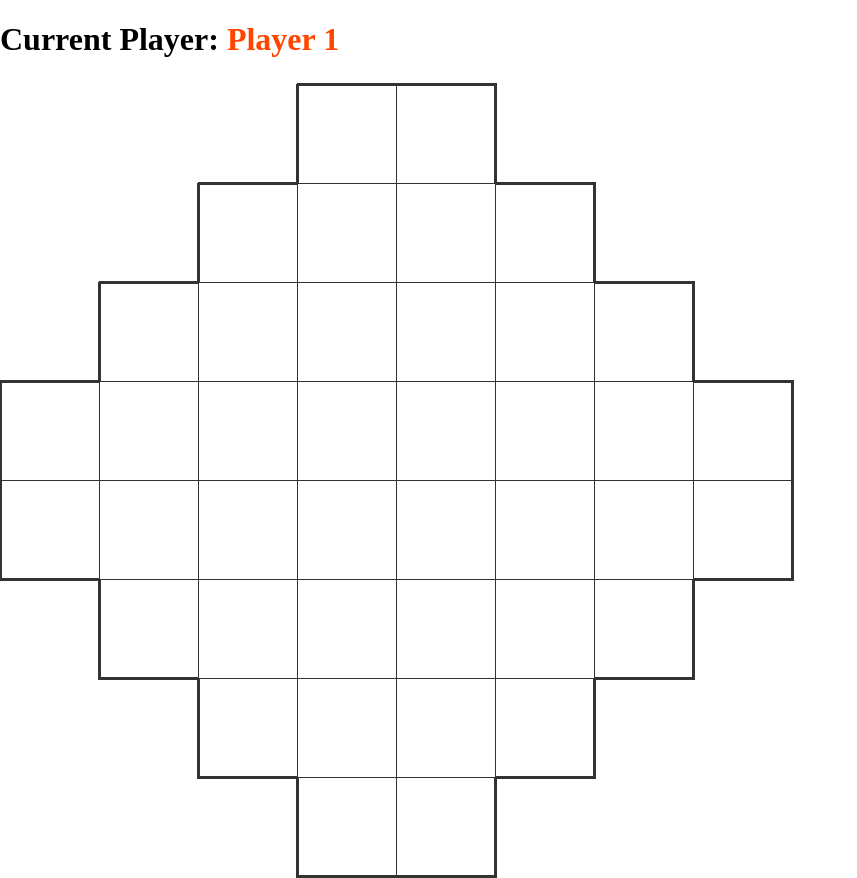
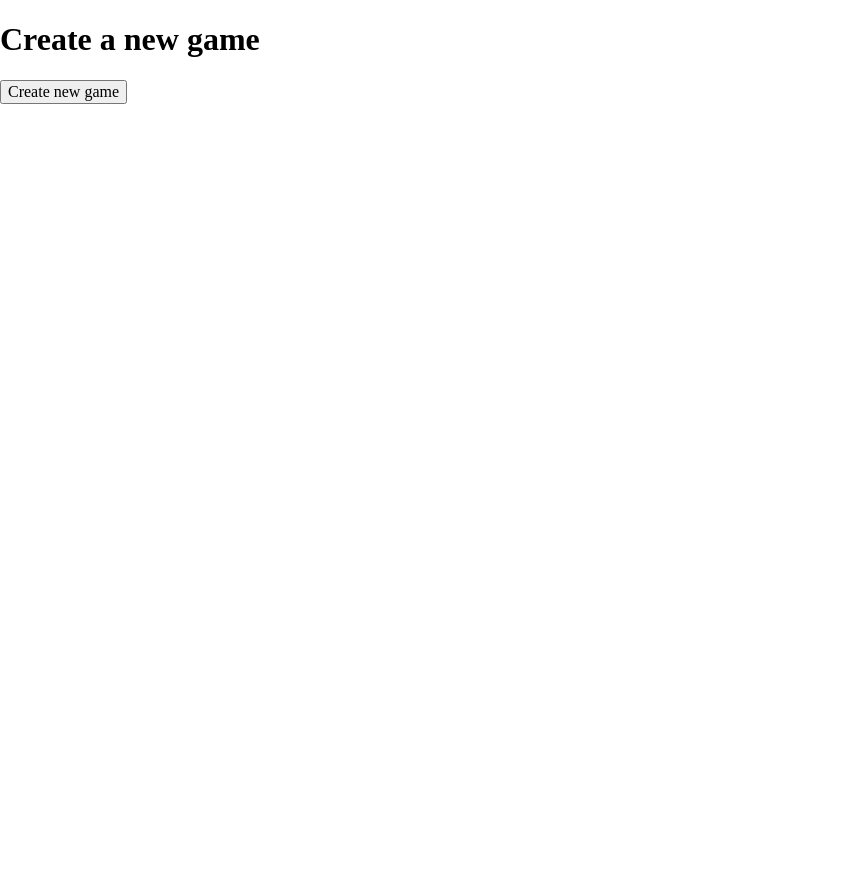
Before and after one commit to GabriMcNab/cookie-game-frontend, a Vue app: page / in a window 1280 px wide. Shown: the whole page, without its empty margins (0-857 px from the left). After the commit the page ends 800 px from the top, so only its background shows below. Built offline with nearby package versions, Linux system fonts and the light colour scheme.

Commit message:
feat: add router and start movig logic to socket.io

```diff
--- a/src/App.vue
+++ b/src/App.vue
@@ -1,48 +1,9 @@
 <template>
   <main>
-    <h1>
-      Current Player:
-      <span
-        :style="{
-          color: store.activePlayer === 'p1' ? 'orangered' : 'dodgerBlue',
-        }"
-        >{{ currentPlayer }}</span
-      >
-    </h1>
-    <div class="wrapper">
-      <GameBoxComponent
-        v-for="(box, key) in store.gameBoard"
-        :key="key"
-        :position="box.position"
-        :selected-borders="box.selectedBorders"
-        :external-borders="box.externalBorders"
-        :completed-by="box.completedBy"
-        @click:border="store.setPlayerMove"
-      />
-    </div>
+    <router-view></router-view>
   </main>
 </template>
 
-<script lang="ts" setup>
-import { computed } from "vue";
-import GameBoxComponent from "@/components/GameBoxComponent.vue";
-import { generateGameBoard } from "@/services/gameBoard";
-import { useBoardStore } from "@/stores/board";
-
-const store = useBoardStore();
-store.$state = { gameBoard: generateGameBoard(8), activePlayer: "p1" };
-
-const currentPlayer = computed(() => {
-  return store.activePlayer === "p1" ? "Player 1" : "Player 2";
-});
-</script>
-
 <style lang="scss">
 @import "@/assets/scss/reset.scss";
-
-.wrapper {
-  display: inline-grid;
-  grid-template-columns: repeat(5, 1fr);
-  grid-template-rows: repeat(5, 1fr);
-}
 </style>
--- /dev/null
+++ b/src/components/GameBoard.vue
@@ -0,0 +1,44 @@
+<template>
+  <main>
+    <h1>
+      Current Player:
+      <span
+        :style="{
+          color: store.activePlayer === 'p1' ? 'orangered' : 'dodgerBlue',
+        }"
+        >{{ currentPlayer }}</span
+      >
+    </h1>
+    <div class="wrapper">
+      <GameBox
+        v-for="(box, key) in store.board"
+        :key="key"
+        :position="box.position"
+        :selected-borders="box.selectedBorders"
+        :external-borders="box.externalBorders"
+        :completed-by="box.completedBy"
+        @click:border="store.setPlayerMove"
+      />
+    </div>
+  </main>
+</template>
+
+<script lang="ts" setup>
+import { computed } from "vue";
+import GameBox from "@/components/GameBox.vue";
+import { useGameStore } from "@/stores/game";
+
+const store = useGameStore();
+
+const currentPlayer = computed(() => {
+  return store.activePlayer === "p1" ? "Player 1" : "Player 2";
+});
+</script>
+
+<style lang="scss">
+.wrapper {
+  display: inline-grid;
+  grid-template-columns: repeat(5, 1fr);
+  grid-template-rows: repeat(5, 1fr);
+}
+</style>
--- a/src/components/GameBoxComponent.vue
+++ b/src/components/GameBox.vue
@@ -1,14 +1,14 @@
 <template>
   <div
-    class="GameBoxComponent"
+    class="GameBox"
     :style="{ gridColumn: position[0], gridRow: position[1] }"
   >
     <div
       v-for="border in borders"
       :key="border"
-      :class="`GameBoxComponent__border GameBoxComponent__border--${border} ${
-        selectedBorders.has(border) ? 'selected' : ''
-      } ${externalBorders.has(border) ? `external--${border}` : ''}`"
+      :class="`GameBox__border GameBox__border--${border} ${
+        selectedBorders.includes(border) ? 'selected' : ''
+      } ${externalBorders.includes(border) ? `external--${border}` : ''}`"
       @click="() => handleBorderClick(border)"
     ></div>
 
@@ -24,8 +24,8 @@ import { Border, Coordinates, Player } from "@/types";
 
 interface Props {
   position: Coordinates;
-  selectedBorders: Set<Border>;
-  externalBorders: Set<Border>;
+  selectedBorders: Array<Border>;
+  externalBorders: Array<Border>;
   completedBy?: Player;
 }
 
@@ -36,17 +36,17 @@ interface Events {
 const props = defineProps<Props>();
 const emit = defineEmits<Events>();
 
-const borders: Set<Border> = new Set(["north", "east", "south", "west"]);
+const borders: Array<Border> = ["north", "east", "south", "west"];
 
 function handleBorderClick(border: Border) {
-  if (!props.selectedBorders.has(border)) {
+  if (!props.selectedBorders.includes(border)) {
     emit("click:border", border, props.position);
   }
 }
 </script>
 
 <style lang="scss" scoped>
-.GameBoxComponent {
+.GameBox {
   position: relative;
   display: grid;
   grid-template-columns: rem(10) 1fr rem(10);
--- a/src/main.ts
+++ b/src/main.ts
@@ -1,7 +1,11 @@
 import { createApp } from "vue";
+import { createPinia } from "pinia";
 import App from "./App.vue";
-import { createPinia } from "pinia";
+import router from "@/router";
 
 const app = createApp(App);
+
 app.use(createPinia());
+app.use(router);
+
 app.mount("#app");
--- /dev/null
+++ b/src/pages/GamePage.vue
@@ -0,0 +1,27 @@
+<template>
+  <main>
+    <h1>You're now in {{ route.params.id }}</h1>
+    <GameBoard />
+  </main>
+</template>
+
+<script lang="ts" setup>
+import { onBeforeMount } from "vue";
+import { useRoute, useRouter } from "vue-router";
+import { io } from "socket.io-client";
+import GameBoard from "@/components/GameBoard.vue";
+
+const route = useRoute();
+const router = useRouter();
+const gameId = route.params.id;
+
+onBeforeMount(() => {
+  const socket = io("http://localhost:5000");
+  socket.emit("joinGame", gameId, ({ status }: { status: string }) => {
+    if (status === "KO") {
+      console.error("Something is wrong!");
+      router.push("/");
+    }
+  });
+});
+</script>
--- /dev/null
+++ b/src/pages/HomePage.vue
@@ -0,0 +1,23 @@
+<template>
+  <h1>Create a new game</h1>
+  <form>
+    <button type="submit" @click.prevent="handleCreateNewGame">
+      Create new game
+    </button>
+  </form>
+</template>
+
+<script lang="ts" setup>
+import { useRouter } from "vue-router";
+
+const router = useRouter();
+
+const handleCreateNewGame = async () => {
+  const res = await fetch("http://localhost:5000/games/new", {
+    method: "POST",
+  });
+  const data = await res.json();
+
+  router.replace(`/game/${data.gameId}`);
+};
+</script>
--- /dev/null
+++ b/src/router/index.ts
@@ -0,0 +1,14 @@
+import { createRouter, createWebHashHistory, RouteRecordRaw } from "vue-router";
+
+import HomePage from "@/pages/HomePage.vue";
+import GamePage from "@/pages/GamePage.vue";
+
+const routes: RouteRecordRaw[] = [
+  { path: "/", component: HomePage },
+  { path: "/game/:id", component: GamePage },
+];
+
+export default createRouter({
+  history: createWebHashHistory(),
+  routes,
+});
--- a/src/stores/board.ts
+++ b/src/stores/game.ts
@@ -3,9 +3,9 @@ import { getOppositeBorder, updateGameBox } from "@/services/gameBox";
 import { getAdjacentGameBoxPosition } from "@/services/gameBoard";
 import { Border, Coordinates, GameBoard, Player } from "@/types";
 
-export const useBoardStore = defineStore("board", {
+export const useGameStore = defineStore("game", {
   state: () => ({
-    gameBoard: {} as GameBoard,
+    board: {} as GameBoard,
     activePlayer: "p1" as Player,
   }),
   actions: {
@@ -15,20 +15,20 @@ export const useBoardStore = defineStore("board", {
      * @param border Border clicked
      */
     setPlayerMove(border: Border, position: Coordinates) {
-      const targetBox = this.gameBoard[position.toString()];
+      const targetBox = this.board[position.toString()];
       const updatedBox = updateGameBox(targetBox, border, this.activePlayer);
 
       const adjBoxPosition = getAdjacentGameBoxPosition(position, border);
       const adjBorder = getOppositeBorder(border);
-      const adjBox = this.gameBoard[adjBoxPosition.toString()];
+      const adjBox = this.board[adjBoxPosition.toString()];
       const updatedAdjBox = updateGameBox(adjBox, adjBorder, this.activePlayer);
 
       if (!updatedBox.completedBy && !updatedAdjBox.completedBy) {
         this.toggleActivePlayer();
       }
 
-      this.gameBoard[position.toString()] = updatedBox;
-      this.gameBoard[adjBoxPosition.toString()] = updatedAdjBox;
+      this.board[position.toString()] = updatedBox;
+      this.board[adjBoxPosition.toString()] = updatedAdjBox;
     },
     /**
      * Updates activePlayer to next player
--- a/src/types/GameBox.ts
+++ b/src/types/GameBox.ts
@@ -5,7 +5,7 @@ export type Border = "north" | "east" | "south" | "west";
 
 export type GameBox = {
   position: Coordinates;
-  selectedBorders: Set<Border>;
-  externalBorders: Set<Border>;
+  selectedBorders: Array<Border>;
+  externalBorders: Array<Border>;
   completedBy?: Player;
 };
```
Also changed, not shown: package.json (+10 -2 lines), 1 other file (tests, documents, lock files or other folders).
